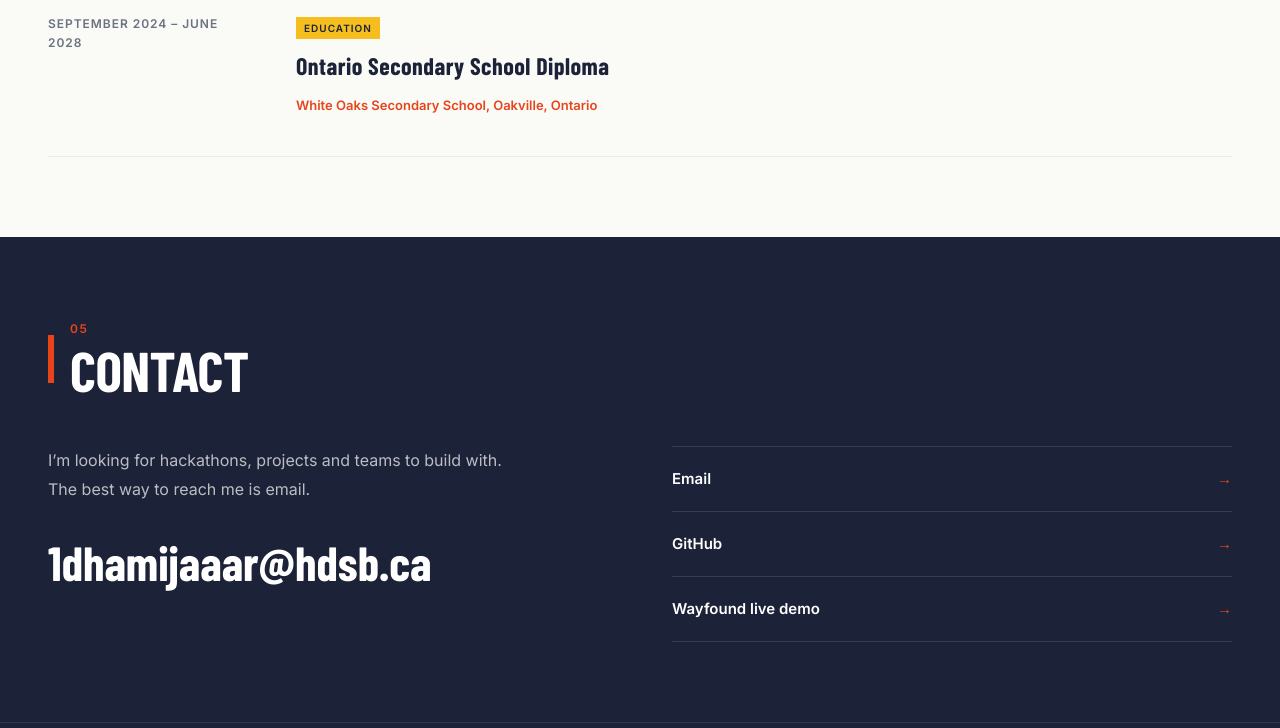
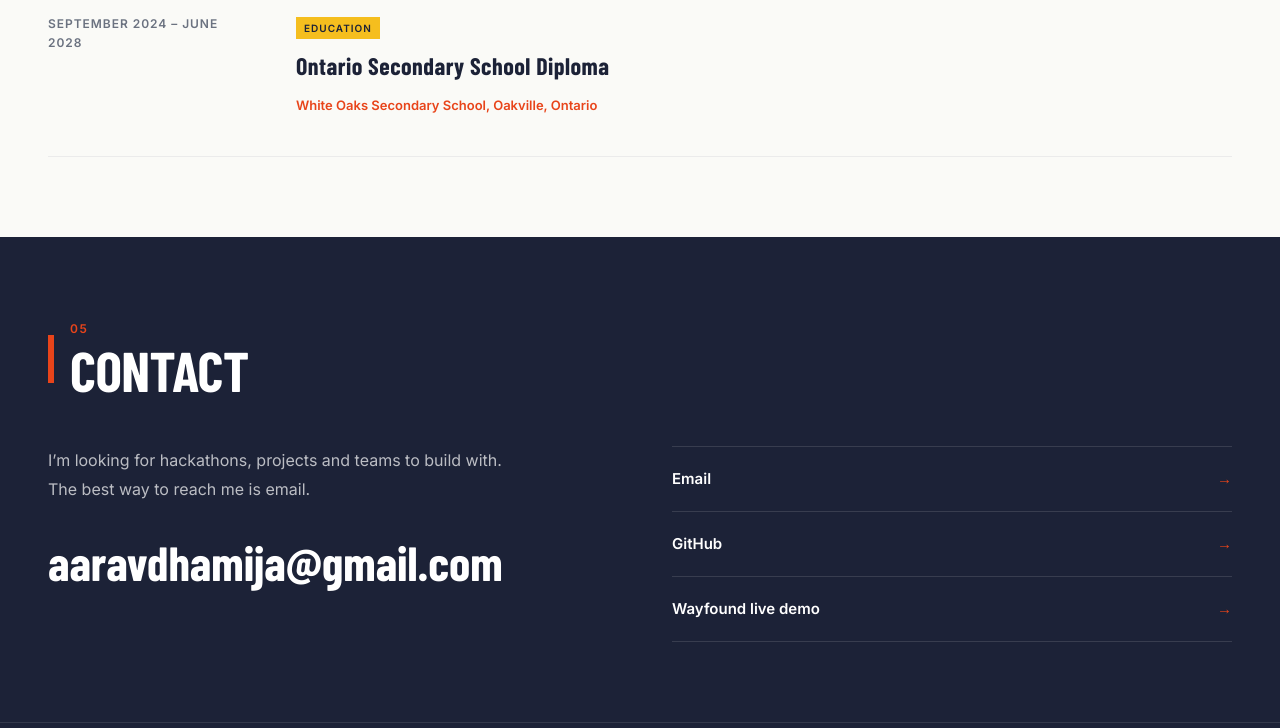
Before and after one commit to aa123480/Personal-Portfolio, a plain HTML site: page index.html in a window 1280 px wide. Shown: the part 4973-5701 px from the top of the page. Drawn offline with nearby package versions, Linux system fonts and the light colour scheme; a web font is replaced by a local one.

Commit message:
Update email address in contact section

```diff
--- a/index.html
+++ b/index.html
@@ -915,10 +915,10 @@
         <div class="contact-grid">
             <div>
                 <p class="contact-intro">I’m looking for hackathons, projects and teams to build with. The best way to reach me is email.</p>
-                <a class="contact-email" href="mailto:1dhamijaaar@hdsb.ca">1dhamijaaar@hdsb.ca</a>
+                <a class="contact-email" href="mailto:aaravdhamija@gmail.com">aaravdhamija@gmail.com</a>
             </div>
             <div>
-                <a class="contact-link" href="mailto:1dhamijaaar@hdsb.ca"><span>Email</span><span class="contact-arrow" aria-hidden="true">→</span></a>
+                <a class="contact-link" href="mailto:aravdhamija@gmail.com"><span>Email</span><span class="contact-arrow" aria-hidden="true">→</span></a>
                 <a class="contact-link" href="https://github.com/aa123480" target="_blank" rel="noopener"><span>GitHub</span><span class="contact-arrow" aria-hidden="true">→</span></a>
                 <a class="contact-link" href="https://aaru1801.github.io/wayfound" target="_blank" rel="noopener"><span>Wayfound live demo</span><span class="contact-arrow" aria-hidden="true">→</span></a>
             </div>
```
